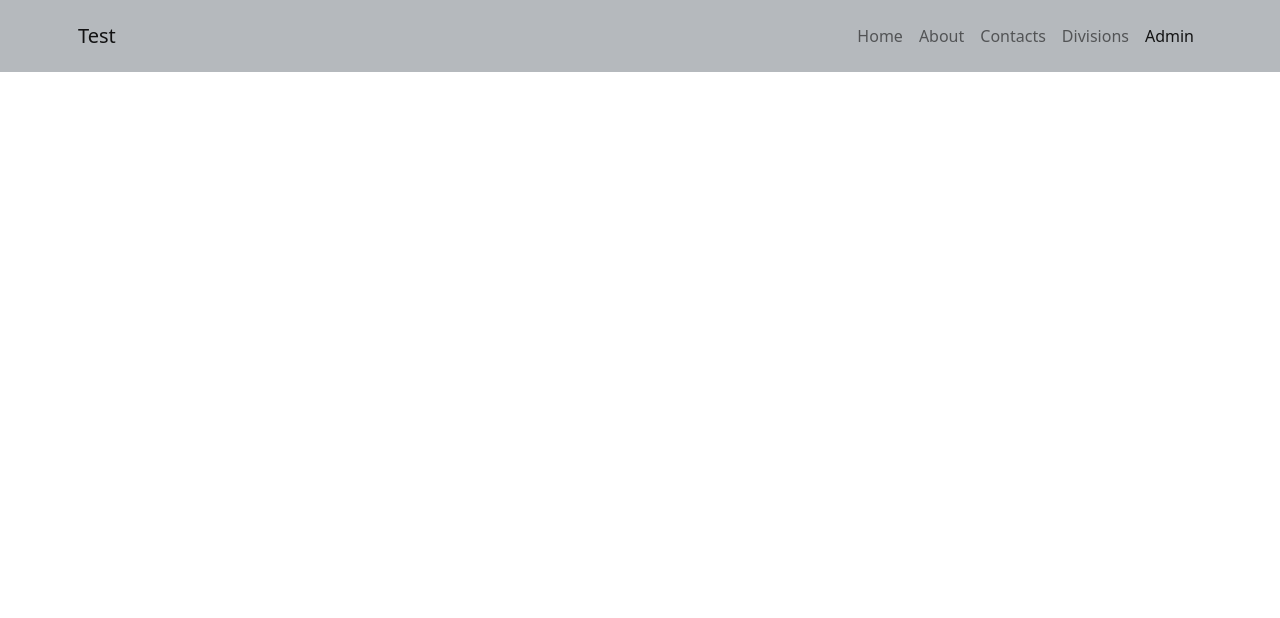
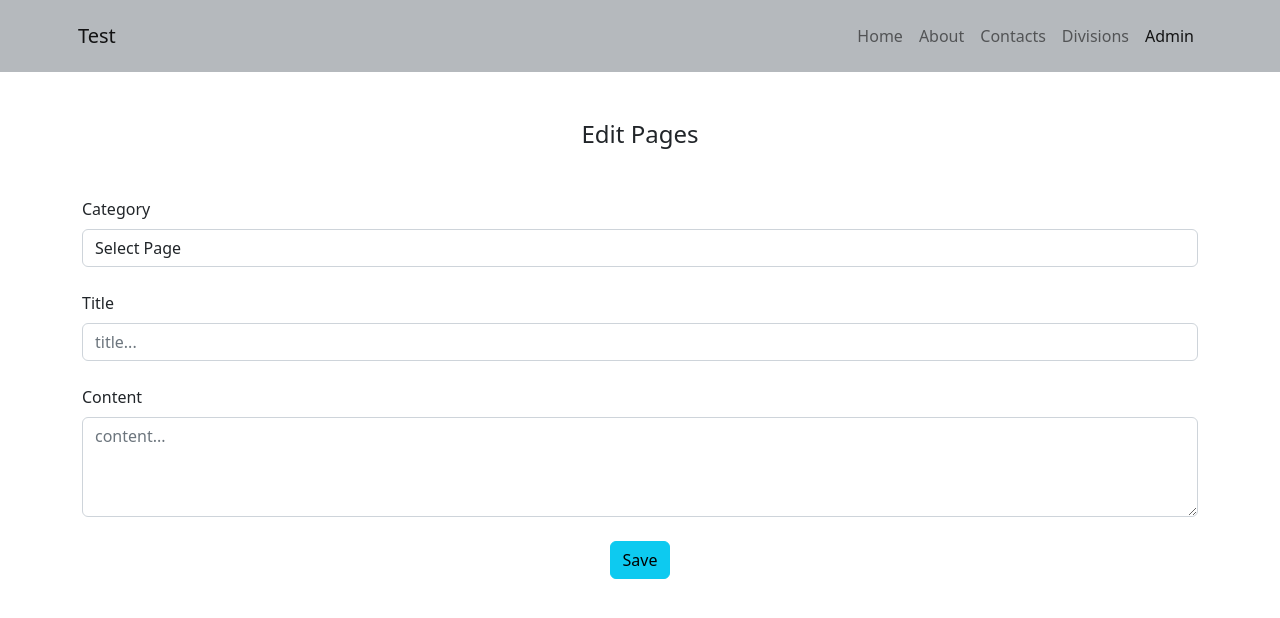
Before and after one commit to omurbekov-azamat/homework-65, a React (Create React App) app: page /admin in a window 1280 px wide. Shown: the top 618 px of the page. Built offline with nearby package versions, Linux system fonts and the light colour scheme; no server answers.

Commit message:
commit-6; added component EditForm.tsx and create some function for get Api and fix Api ;

```diff
--- a/src/App.tsx
+++ b/src/App.tsx
@@ -2,6 +2,7 @@ import React from 'react';
 import {Route,Routes} from "react-router-dom";
 import Navbar from "./components/NavBar/Navbar";
 import MainContainer from "./containers/MainContainer/MainContainer";
+import EditForm from "./components/EditForm/EditForm";
 
 function App() {
   return (
@@ -13,6 +14,7 @@ function App() {
         <Routes>
           <Route path='/' element={<MainContainer/>}/>
           <Route path='/:id' element={<MainContainer/>}/>
+          <Route path='/admin' element={<EditForm/>}/>
         </Routes>
       </main>
     </>
--- /dev/null
+++ b/src/components/EditForm/EditForm.tsx
@@ -0,0 +1,103 @@
+import React, {useState} from 'react';
+import {GotContent} from "../../types";
+import axiosApi from "../../axiosApi";
+import Spinner from "../Spinner/Spinner";
+import {useNavigate} from "react-router-dom";
+
+const EditForm = () => {
+  const [loading, setLoading] = useState(false);
+  const navigate = useNavigate();
+  const [gotPage, setGotPage] = useState('');
+  const [content, setContent] = useState<GotContent>({
+    title: '',
+    content: '',
+  });
+
+  const onSelectChange = async (e: React.ChangeEvent<HTMLSelectElement>) => {
+    setGotPage(e.target.value);
+    try {
+      setLoading(true);
+      const contentResponse = await axiosApi.get<GotContent>('/pages/' + e.target.value + '.json');
+      setContent(contentResponse.data);
+    } finally {
+      setLoading(false);
+    }
+  };
+
+  const onContentChange = (e: React.ChangeEvent<HTMLInputElement | HTMLTextAreaElement>) => {
+    const {name, value} = e.target;
+    setContent(prev => ({...prev, [name]: value}));
+  };
+
+  const onFormSubmit = async (e: React.FormEvent) => {
+    e.preventDefault();
+    try {
+      setLoading(true);
+      await axiosApi.put('/pages/' + gotPage + '.json', content);
+    } finally {
+      setLoading(false);
+      navigate('/' + gotPage);
+    }
+  };
+
+  if (loading) {
+    return (
+      <Spinner/>
+    )
+  }
+
+  return (
+    <form onSubmit={onFormSubmit}>
+      <div className='mt-5'>
+        <h4 className='mb-5 text-center'>Edit Pages</h4>
+        <div className='mb-4'>
+          <label htmlFor="category">Category</label>
+          <select
+            name="category"
+            id="category"
+            className='form-control mt-2'
+            onChange={onSelectChange}
+            value={gotPage}
+          >
+            <option value="select">Select Page</option>
+            <option value="home">Home</option>
+            <option value="about">About</option>
+            <option value="contacts">Contacts</option>
+            <option value="divisions">Divisions</option>
+          </select>
+        </div>
+        <div className='mb-4'>
+          <label htmlFor="title">Title</label>
+          <input
+            placeholder='title...'
+            id='title'
+            name='title'
+            type="text"
+            className='form-control mt-2'
+            required
+            onChange={onContentChange}
+            value={content.title}
+          />
+        </div>
+        <div className='mb-4'>
+          <label htmlFor="content">Content</label>
+          <textarea
+            placeholder='content...'
+            id='content'
+            name='content'
+            className='form-control mt-2'
+            required
+            onChange={onContentChange}
+            value={content.content}
+            style={{height: '100px'}}
+          />
+        </div>
+        <div className='text-center'>
+          <button className='btn btn-info'>Save</button>
+        </div>
+      </div>
+    </form>
+  );
+};
+
+export default EditForm;
```
Also changed, not shown: src/containers/MainContainer/MainContainer.tsx (indentation only).
